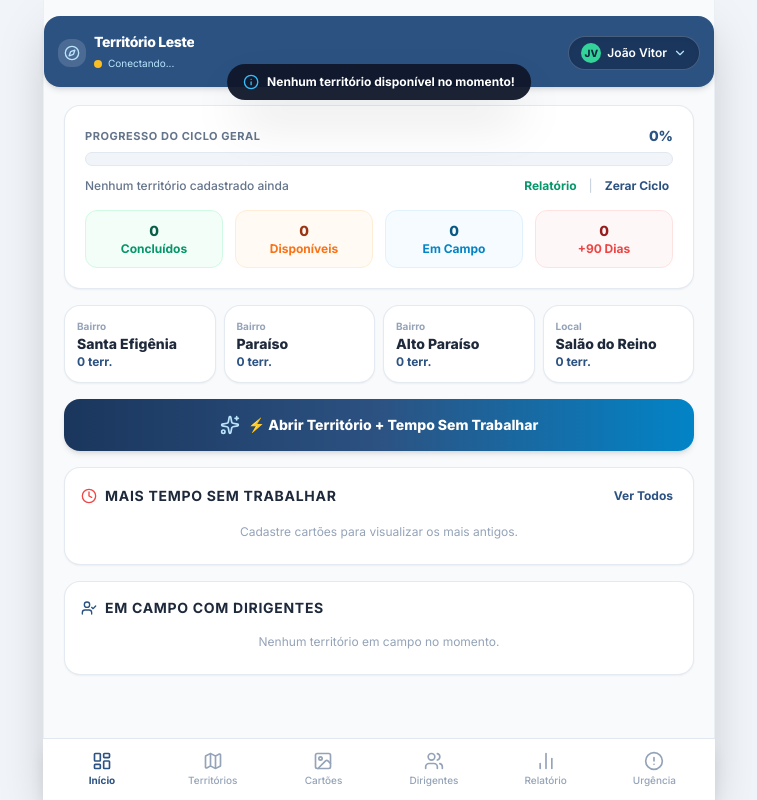
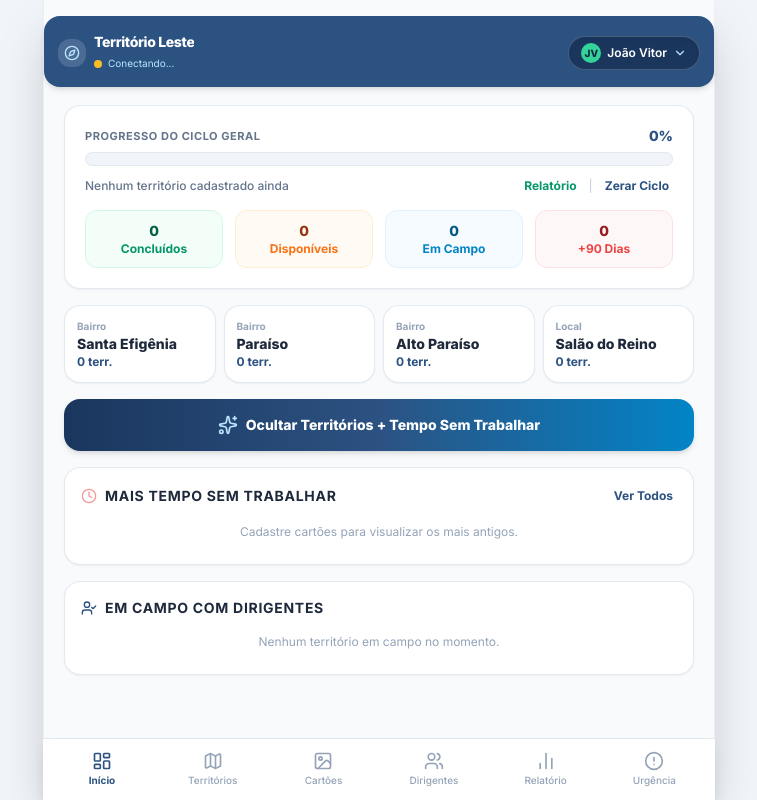
Before and after one commit to Lucas-santos-35/MinisterioTerritorioLeste, a plain HTML site: page index.html in a window 1280 px wide. Both pictures are taken after a click on the button "⚡ Abrir Território + Tempo Sem Trabalhar". Shown: the whole page, without its empty margins (261-1018 px from the left). Drawn offline with nearby package versions, Linux system fonts and the light colour scheme.

Commit message:
Update index.html

```diff
--- a/index.html
+++ b/index.html
@@ -234,12 +234,12 @@
                     </button>
                 </div>
 
-                <button type="button" onclick="openOldestTerritory()" class="w-full bg-gradient-to-r from-jw-600 via-jw-500 to-sky-600 text-white font-extrabold p-3.5 sm:p-4 rounded-2xl shadow-md flex items-center justify-center space-x-2 active:scale-95 transition hover:brightness-105 text-xs sm:text-sm cursor-pointer">
+                <button type="button" id="btn-toggle-oldest" onclick="toggleOldestTerritoriesContainer()" class="w-full bg-gradient-to-r from-jw-600 via-jw-500 to-sky-600 text-white font-extrabold p-3.5 sm:p-4 rounded-2xl shadow-md flex items-center justify-center space-x-2 active:scale-95 transition hover:brightness-105 text-xs sm:text-sm cursor-pointer">
                     <i data-lucide="sparkles" class="w-4 h-4 sm:w-5 sm:h-5 text-sky-200"></i>
-                    <span>⚡ Abrir Território + Tempo Sem Trabalhar</span>
+                    <span id="btn-toggle-oldest-text">⚡ Abrir Território + Tempo Sem Trabalhar</span>
                 </button>
 
-                <div class="bg-white p-3.5 sm:p-4 rounded-2xl shadow-sm border border-slate-200/90 space-y-2">
+                <div id="oldest-territories-container" class="hidden bg-white p-3.5 sm:p-4 rounded-2xl shadow-sm border border-slate-200/90 space-y-2 animate-fadeIn">
                     <div class="flex justify-between items-center">
                         <div class="flex items-center space-x-2">
                             <i data-lucide="clock" class="w-4 h-4 text-red-500 animate-pulse"></i>
@@ -2409,14 +2409,23 @@
             fileInput.click();
         }
 
+        function toggleOldestTerritoriesContainer() {
+            const container = document.getElementById('oldest-territories-container');
+            const label = document.getElementById('btn-toggle-oldest-text');
+            if (!container) return;
+
+            const isHidden = container.classList.contains('hidden');
+            if (isHidden) {
+                container.classList.remove('hidden');
+                if (label) label.innerText = 'Ocultar Territórios + Tempo Sem Trabalhar';
+            } else {
+                container.classList.add('hidden');
+                if (label) label.innerText = '⚡ Abrir Território + Tempo Sem Trabalhar';
+            }
+        }
+
         function openOldestTerritory() {
-            const available = territories.filter(t => t.status !== 'designado');
-            if (available.length === 0) {
-                showToast('Nenhum território disponível no momento!');
-                return;
-            }
-            const sorted = [...available].sort((a, b) => getDaysDiff(b.lastWorked) - getDaysDiff(a.lastWorked));
-            if (sorted[0]) openTerritoryModal(sorted[0].number);
+            toggleOldestTerritoriesContainer();
         }
 
         /* ==================== PDF GENERATION & WHATSAPP SHARING ==================== */
```
